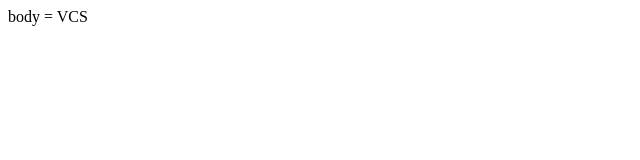
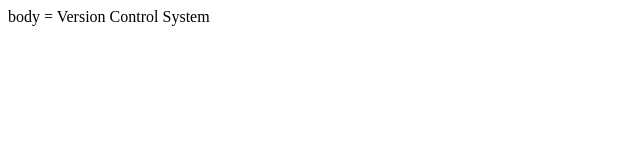
Before and after one commit to HariKrishna-06/git_, a plain HTML site: page index.html in a window 1280 px wide. Shown: the whole page, without its empty margins (0-640 px from the left). Drawn offline with Linux system fonts and the light colour scheme.

Commit message:
Changes commited

```diff
--- a/index.html
+++ b/index.html
@@ -6,6 +6,6 @@
    <title>Document</title>
 </head>
 <body>
-   body = VCS
+   body = Version Control System
 </body>
 </html>
```
